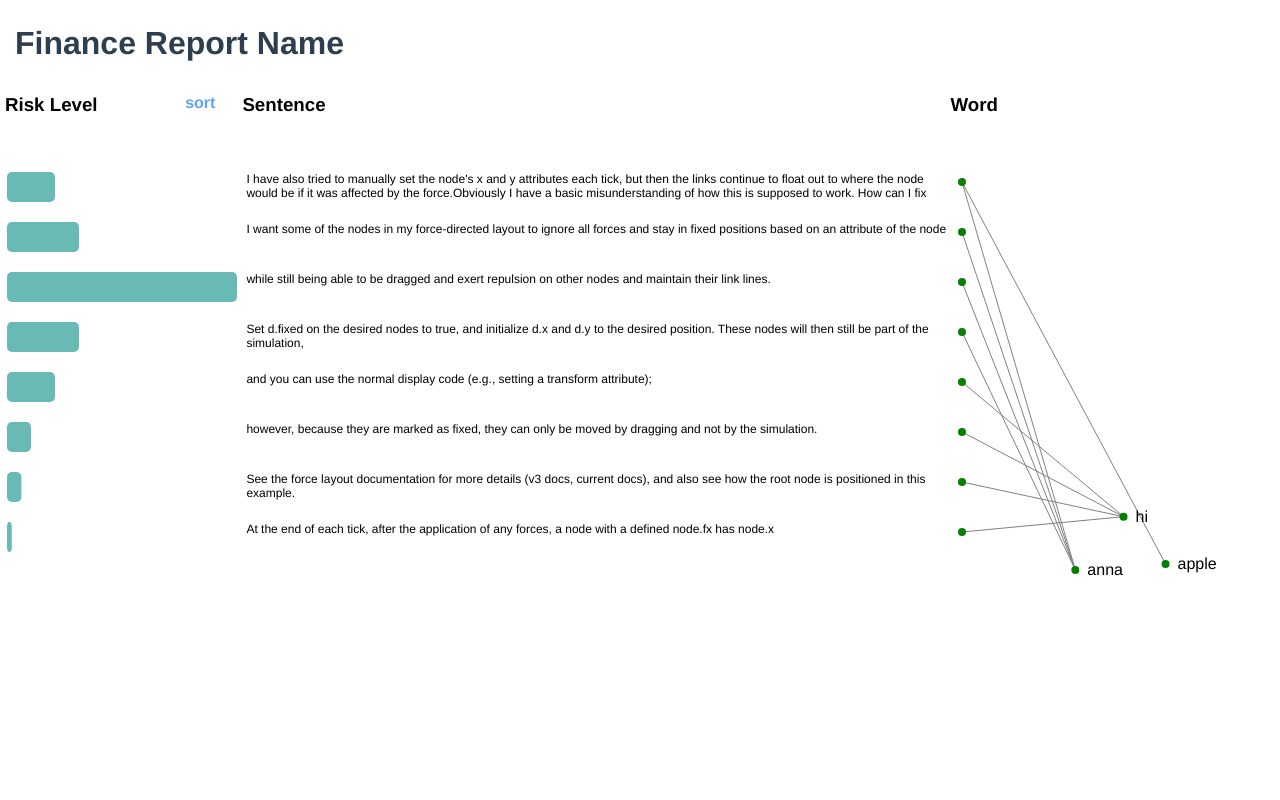
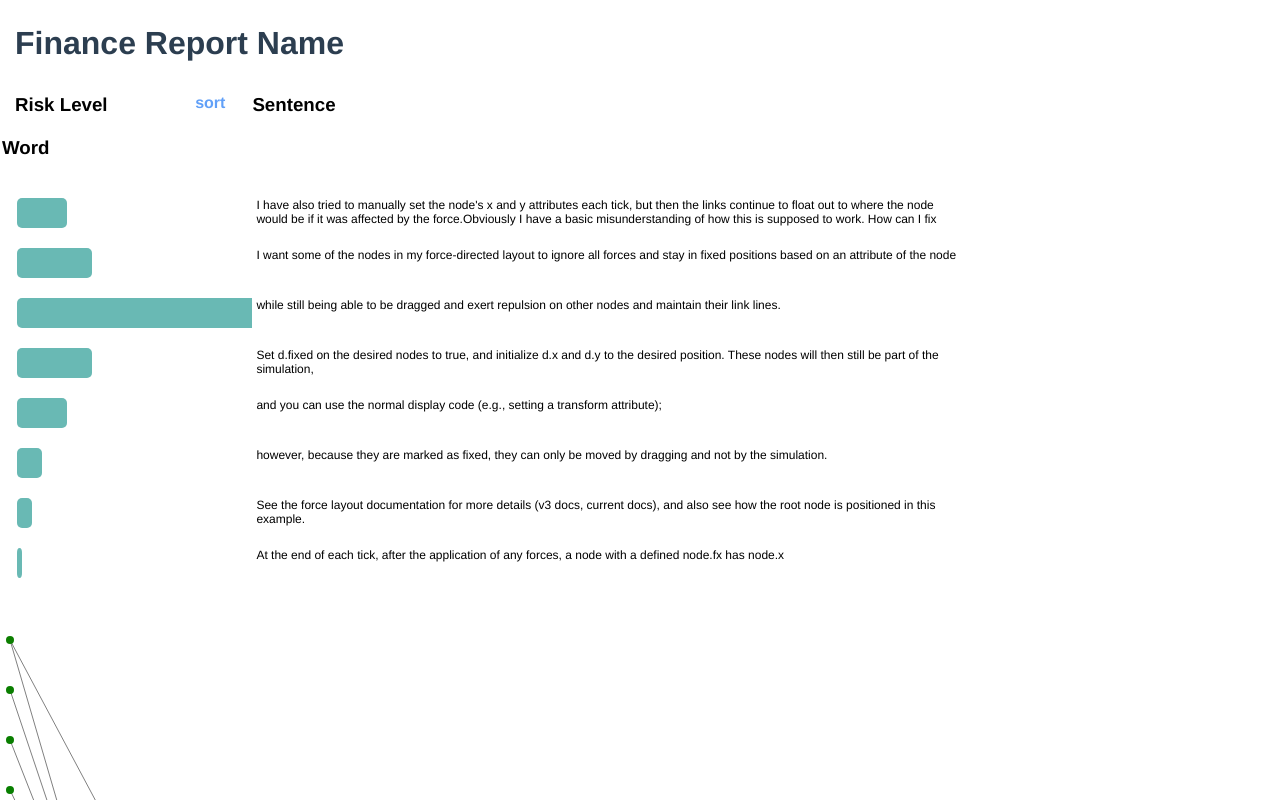
Before and after one commit to MurphyJUAN/finance-attn-web-front-end, a Vue app: page / in a window 1280 px wide. Shown: the top 800 px of the page. Built offline with nearby package versions, Linux system fonts and the light colour scheme.

Commit message:
change title padding

```diff
--- a/src/components/HelloWorld.vue
+++ b/src/components/HelloWorld.vue
@@ -257,7 +257,7 @@
   /* background-color: #f08bc3; */
   margin-top: 2px;
   display: flex;
-  padding: 0px 5px 0px 5px;
+  padding: 0px 5px 0px 15px;
   /* justify-content: center; */
   /* align-items: center; */
   color: black;
@@ -311,7 +311,7 @@
   /* background-color: #f08bc3; */
   margin: 2px;
   display: flex;
-  padding: 20px 5px 20px 5px;
+  padding: 20px 5px 20px 15px;
   overflow: hidden;
   /* justify-content: center; */
   /* align-items: center; */
```
